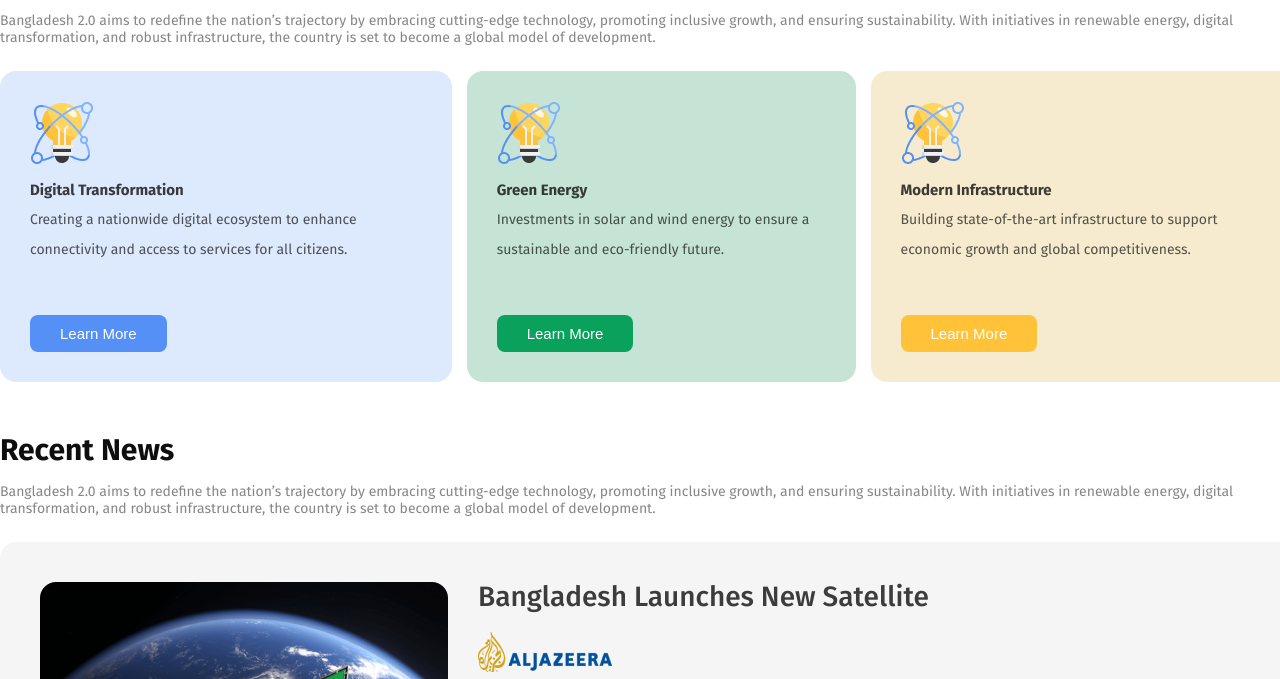
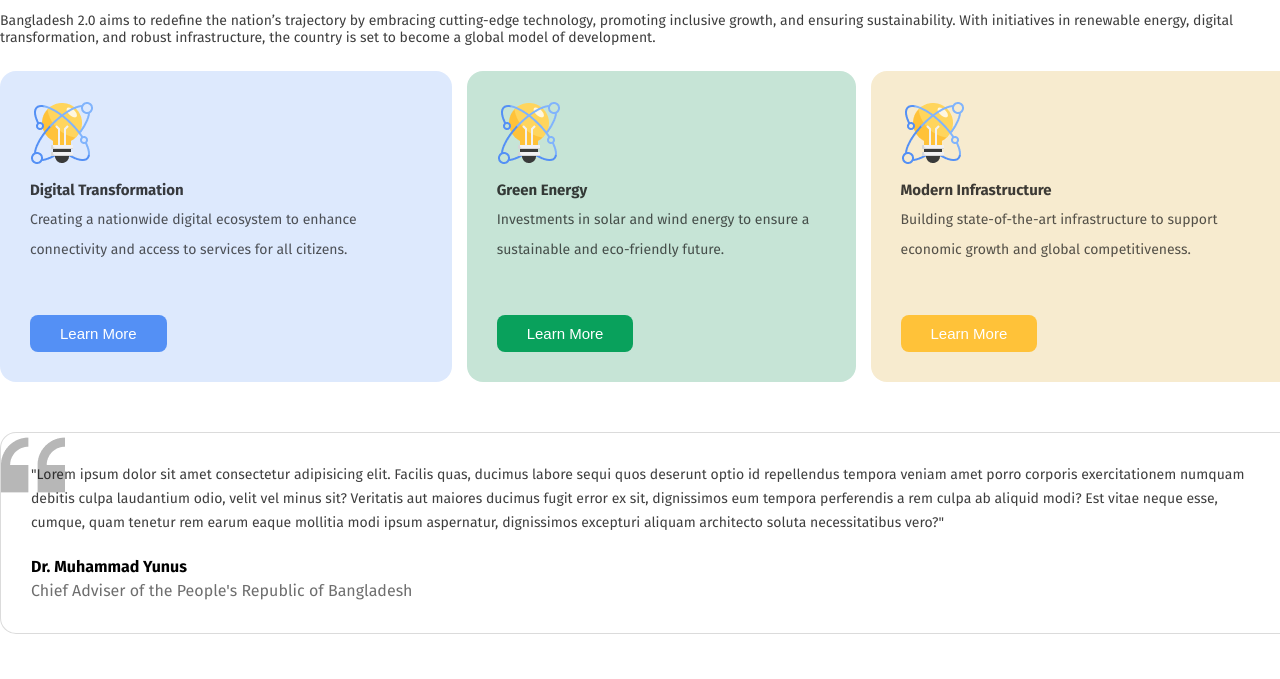
Before and after one commit to Foysal-Munsy/Bangladesh-2.0, a plain HTML site: page index.html in a window 1280 px wide. Shown: the part 639-1318 px from the top of the page. Drawn offline with Linux system fonts and the light colour scheme.

Commit message:
quote added

```diff
--- a/index.html
+++ b/index.html
@@ -55,6 +55,24 @@
                             competitiveness.</p>
                         <button class="btn vsn-btn-3color hov">Learn More</button>
                     </div>
+                </div>
+            </div>
+        </section>
+
+        <!-- Quote Section -->
+        <section>
+            <div class="quote_parents fira-sans">
+                <blockquote class="quote-description">
+                    "Lorem ipsum dolor sit amet consectetur adipisicing elit. Facilis quas, ducimus labore sequi quos
+                    deserunt optio id repellendus tempora veniam amet porro corporis exercitationem numquam debitis
+                    culpa laudantium odio, velit vel minus sit? Veritatis aut maiores ducimus fugit error ex sit,
+                    dignissimos eum tempora perferendis a rem culpa ab aliquid modi? Est vitae neque esse, cumque, quam
+                    tenetur rem earum eaque mollitia modi ipsum aspernatur, dignissimos excepturi aliquam architecto
+                    soluta necessitatibus vero?"
+                </blockquote>
+                <div>
+                    <strong>Dr. Muhammad Yunus</strong>
+                    <p class="chief">Chief Adviser of the People's Republic of Bangladesh</p>
                 </div>
             </div>
         </section>
@@ -167,6 +185,8 @@
                 <p class="vision-description">We promise not to spam you!</p>
             </div>
         </section>
+
+
 </body>
 
 </html>
--- a/style/style.css
+++ b/style/style.css
@@ -100,7 +100,7 @@
 }
 
 .vision-description {
-    color: rgba(14, 14, 14, 0.5);
+    color: rgba(14, 14, 14, 0.8);
     margin-bottom: 25px;
     font-size: 14px;
 }
@@ -177,6 +177,9 @@
     margin-top: 50px;
 }
 
+#donate-parents:hover {
+    /* background-color: #22553e; */
+}
 
 
 .donate-btn {
@@ -194,8 +197,6 @@
     cursor: pointer;
     background-color: rgb(198, 228, 214);
 }
-
-
 
 .inpt-btn {
     text-align: center;
@@ -226,6 +227,7 @@
     padding-right: 5%; */
     border-radius: 24px;
     background: rgb(198, 228, 214);
+    margin-bottom: 50px;
 }
 
 .newsletterhead {
@@ -264,3 +266,30 @@
 .subscribe-button:hover {
     background-color: #22553e;
 }
+
+.quote_parents {
+    margin-top: 50px;
+    background-image: url(../assets/quote-bg.png);
+    background-repeat: no-repeat;
+    background-position: top left;
+    text-align: left;
+    line-height: 150%;
+    /* font-weight: 14; */
+
+    box-sizing: border-box;
+    border: 1px solid rgba(14, 14, 14, 0.15);
+    border-radius: 16px;
+    padding: 30px;
+}
+
+.quote-description {
+    color: rgba(14, 14, 14, 0.8);
+    /* margin-bottom: 25px; */
+    font-size: 14px;
+    margin-bottom: 20px;
+}
+
+.chief {
+    color: rgba(14, 14, 14, 0.6);
+    font-size: 14;
+}
```
